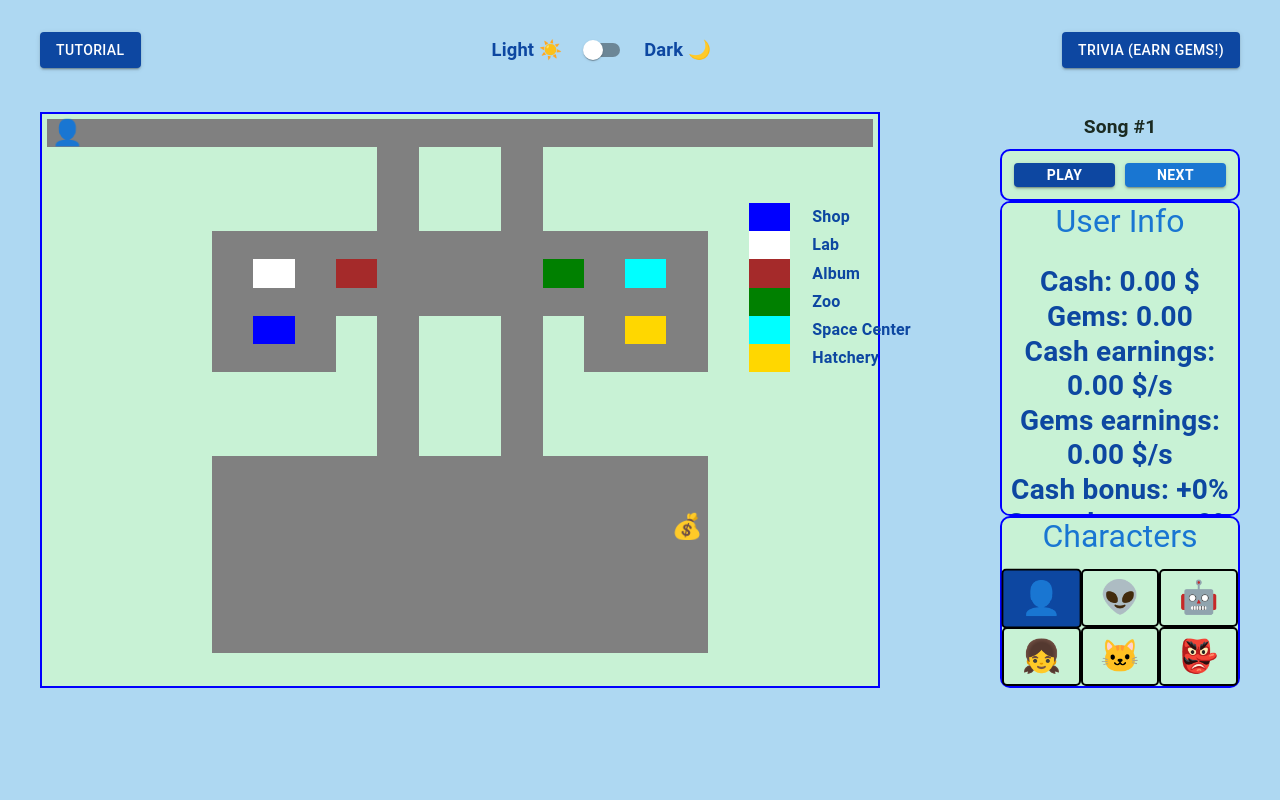
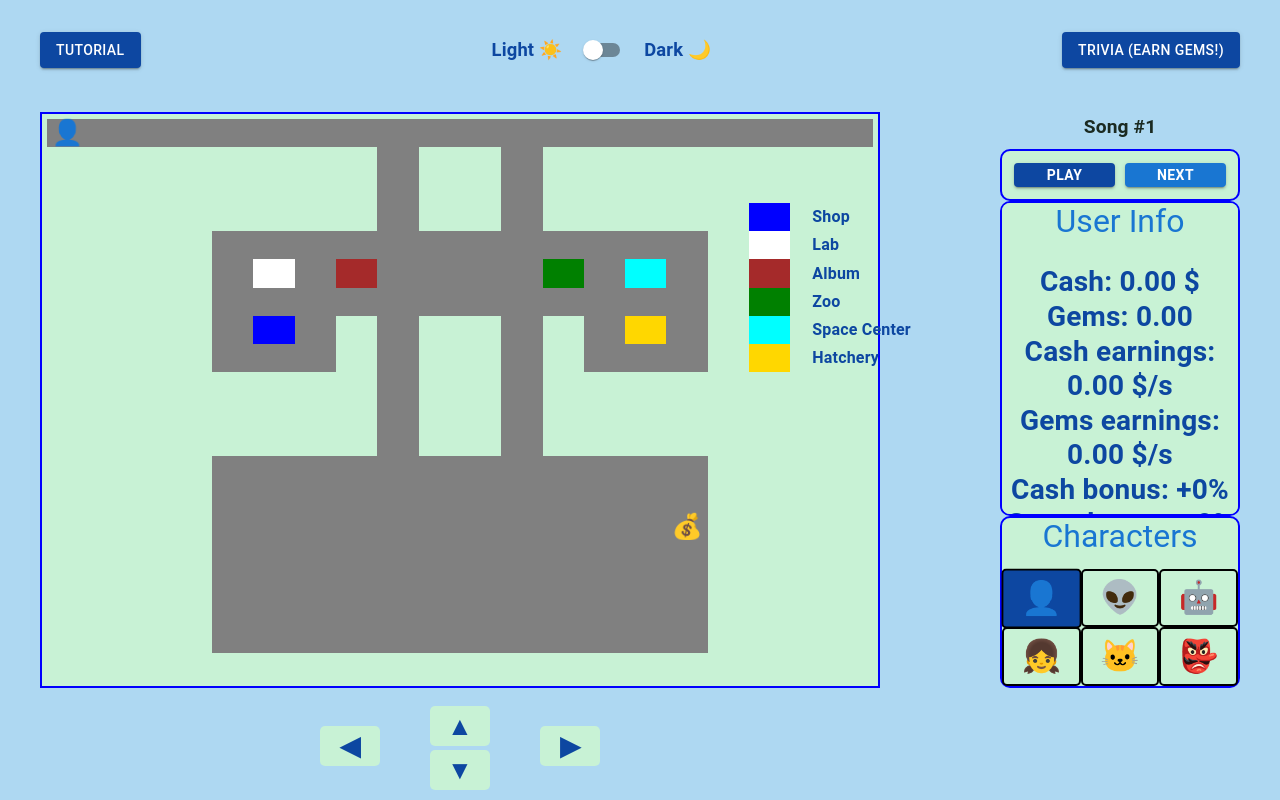
Before and after one commit to emanuelecardone/crypto-pets, a React (Create React App) app: page / in a window 1280 px wide. Both pictures are taken after a click on the button "SKIP". Built offline with nearby package versions, Linux system fonts and the light colour scheme.

Commit message:
Added gamepad and fixes

```diff
--- a/src/components/GameBox.tsx
+++ b/src/components/GameBox.tsx
@@ -2,9 +2,10 @@ import { Box } from "@mui/material";
 import "./gamebox.css";
 import { useApp } from "../context/AppContext";
 import BoxCell from "./BoxCell";
-import { useEffect } from "react";
+import { useEffect, useCallback } from "react";
 import { cells } from "../data/cells";
 import { useNavigate } from "react-router-dom";
+import GamePad from "./GamePad";
 
 const GameBox = () => {
   const navigate = useNavigate();
@@ -18,16 +19,14 @@ const GameBox = () => {
     setUserWallet,
     goldValue,
   } = useApp();
+
   const {
     buildings: { shop, hatchery, album, zoo, lab, spaceCenter },
     paths: { route },
-    gold: { possibleSpawns },
   } = cells;
 
-  useEffect(() => {
-    const handleKeyDown = (event: KeyboardEvent) => {
-      const key = event.key.toLowerCase();
-
+  const moveUser = useCallback(
+    (key: string) => {
       const currentColumn = userPosition % 20;
       const currentRow = Math.floor(userPosition / 20);
 
@@ -51,13 +50,13 @@ const GameBox = () => {
       }
 
       if (nextPosition !== null) {
-        const isRoute = cells.paths.route.includes(nextPosition);
-        const isShop = nextPosition === cells.buildings.shop;
-        const isHatchery = nextPosition === cells.buildings.hatchery;
-        const isAlbum = nextPosition === cells.buildings.album;
-        const isZoo = nextPosition === cells.buildings.zoo;
-        const isLab = nextPosition === cells.buildings.lab;
-        const isSpaceCenter = nextPosition === cells.buildings.spaceCenter;
+        const isRoute = route.includes(nextPosition);
+        const isShop = nextPosition === shop;
+        const isHatchery = nextPosition === hatchery;
+        const isAlbum = nextPosition === album;
+        const isZoo = nextPosition === zoo;
+        const isLab = nextPosition === lab;
+        const isSpaceCenter = nextPosition === spaceCenter;
 
         if (
           isRoute ||
@@ -70,56 +69,56 @@ const GameBox = () => {
         ) {
           setUserPosition(nextPosition);
 
-          // Router
-          if (nextPosition == shop) {
-            navigate("/shop");
-          }
-          if (nextPosition == hatchery) {
-            navigate("/hatchery");
-          }
-          if (nextPosition == album) {
-            navigate("/album");
-          }
-          if (nextPosition == zoo) {
-            navigate("/zoo");
-          }
-          if (nextPosition == lab) {
-            navigate("/lab");
-          }
-          if (nextPosition == spaceCenter) {
-            navigate("/space-center");
-          }
+          if (nextPosition === shop) navigate("/shop");
+          if (nextPosition === hatchery) navigate("/hatchery");
+          if (nextPosition === album) navigate("/album");
+          if (nextPosition === zoo) navigate("/zoo");
+          if (nextPosition === lab) navigate("/lab");
+          if (nextPosition === spaceCenter) navigate("/space-center");
         }
+      }
+    },
+    [
+      userPosition,
+      setUserPosition,
+      navigate,
+      shop,
+      hatchery,
+      album,
+      zoo,
+      lab,
+      spaceCenter,
+      route,
+    ],
+  );
+
+  useEffect(() => {
+    const handleKeyDown = (event: KeyboardEvent) => {
+      const key = event.key.toLowerCase();
+      if (["w", "a", "s", "d"].includes(key)) {
+        moveUser(key);
       }
     };
 
     window.addEventListener("keydown", handleKeyDown);
     return () => window.removeEventListener("keydown", handleKeyDown);
-  }, [userPosition, setUserPosition]);
+  }, [moveUser]);
 
   useEffect(() => {
     if (currentGoldSpawns.includes(userPosition)) {
       console.log(`Raccolto oro nella cella attuale: ${userPosition}`);
-
       setCurrentGoldSpawns((prevSpawns) =>
         prevSpawns.filter((spawnIndex) => spawnIndex !== userPosition),
       );
-
       setUserWallet((prevWallet) => prevWallet + goldValue);
     }
-  }, [userPosition, goldValue]);
-
-  useEffect(() => {
-    if (currentGoldSpawns.includes(userPosition)) {
-      console.log(`Hai raccolto un pezzo d'oro nella cella: ${userPosition}!`);
-
-      const updatedSpawns = currentGoldSpawns.filter(
-        (spawnIndex) => spawnIndex !== userPosition,
-      );
-
-      setCurrentGoldSpawns(updatedSpawns);
-    }
-  }, [userPosition, currentGoldSpawns]);
+  }, [
+    userPosition,
+    goldValue,
+    currentGoldSpawns,
+    setCurrentGoldSpawns,
+    setUserWallet,
+  ]);
 
   return (
     <Box
@@ -127,13 +126,16 @@ const GameBox = () => {
       sx={{
         backgroundColor: "background.paper",
         width: { xs: "100%", md: "70%" },
-        height: { xs: "50%", md: "80%" },
+        height: { xs: "40%", md: "80%" },
         mt: { xs: "100px", md: 0 },
+        position: "relative",
       }}
     >
       {Array.from({ length: totalCells }).map((_, index) => (
         <BoxCell key={"cell-" + index} cellIndex={index} />
       ))}
+
+      <GamePad onMove={moveUser} />
     </Box>
   );
 };
--- /dev/null
+++ b/src/components/GamePad.tsx
@@ -0,0 +1,123 @@
+import { Box, Typography } from "@mui/material";
+
+type GamePadProps = {
+  onMove: (key: string) => void;
+};
+
+const GamePad = ({ onMove }: GamePadProps) => {
+  const arrowStyle = {
+    fontSize: { xs: "6vw", md: "26px" },
+    fontWeight: "bold",
+    cursor: "pointer",
+    userSelect: "none",
+    display: "flex",
+    justifyContent: "center",
+    alignItems: "center",
+    padding: "2px 10px",
+    height: "50%",
+    boxSizing: "border-box",
+    transition: "transform 0.1s ease",
+    "&:active": {
+      transform: "scale(0.85)",
+    },
+  };
+
+  return (
+    <Box
+      sx={{
+        position: "absolute",
+        bottom: "-100px",
+        left: 0,
+        width: "100%",
+        height: "80px",
+        display: "flex",
+        justifyContent: "center",
+        alignItems: "center",
+        gap: { xs: "35px", md: "50px" },
+      }}
+    >
+      {/* ◀ FRECCIA SINISTRA */}
+      <Box
+        onClick={() => onMove("a")}
+        sx={{
+          height: "100%",
+          width: { xs: "15vw", md: "60px" },
+          display: "flex",
+          alignItems: "center",
+        }}
+      >
+        <Typography
+          sx={{
+            ...arrowStyle,
+            backgroundColor: "background.paper",
+            borderRadius: "5px",
+            width: "100%",
+          }}
+        >
+          {"\u25C0"}
+        </Typography>
+      </Box>
+
+      {/* ▲ ▼ BLOCCO CENTRALE VERTICALE */}
+      <Box
+        sx={{
+          display: "flex",
+          flexDirection: "column",
+          gap: "4px",
+          alignItems: "center",
+          height: "100%",
+          width: { xs: "15vw", md: "60px" },
+        }}
+      >
+        {/* SU */}
+        <Typography
+          onClick={() => onMove("w")}
+          sx={{
+            ...arrowStyle,
+            backgroundColor: "background.paper",
+            borderRadius: "5px",
+            width: "100%",
+          }}
+        >
+          {"\u25B2"}
+        </Typography>
+        {/* GIÙ */}
+        <Typography
+          onClick={() => onMove("s")}
+          sx={{
+            ...arrowStyle,
+            backgroundColor: "background.paper",
+            borderRadius: "5px",
+            width: "100%",
+          }}
+        >
+          {"\u25BC"}
+        </Typography>
+      </Box>
+
+      {/* ▶ FRECCIA DESTRA */}
+      <Box
+        onClick={() => onMove("d")}
+        sx={{
+          height: "100%",
+          width: { xs: "15vw", md: "60px" },
+          display: "flex",
+          alignItems: "center",
+        }}
+      >
+        <Typography
+          sx={{
+            ...arrowStyle,
+            backgroundColor: "background.paper",
+            borderRadius: "5px",
+            width: "100%",
+          }}
+        >
+          {"\u25B6"}
+        </Typography>
+      </Box>
+    </Box>
+  );
+};
+
+export default GamePad;
--- a/src/components/SpaceBoxCell.tsx
+++ b/src/components/SpaceBoxCell.tsx
@@ -138,6 +138,7 @@ const SpaceBoxCell = ({
               p: 1,
               zIndex: 50000,
               borderRadius: "5px",
+              overflowY: "hidden",
             }}
           >
             <Typography variant="body1" sx={{ textAlign: "center" }}>
@@ -159,6 +160,7 @@ const SpaceBoxCell = ({
               p: 1,
               zIndex: 50000,
               borderRadius: "5px",
+              overflowY: "hidden",
             }}
           >
             <Typography variant="body1" sx={{ textAlign: "center" }}>
--- a/src/pages/Home.tsx
+++ b/src/pages/Home.tsx
@@ -19,10 +19,7 @@ const Home = () => {
         backgroundColor: "background.secondary",
         color: "primary.main",
         flexDirection: { xs: "column", md: "row" },
-        justifyContent: {
-          xs: "center",
-          md: "space-between",
-        },
+        justifyContent: "space-between",
         position: "relative",
       }}
     >
--- a/src/pages/Space.tsx
+++ b/src/pages/Space.tsx
@@ -19,10 +19,7 @@ const Space = () => {
         backgroundColor: "background.secondary",
         color: "primary.main",
         flexDirection: { xs: "column", md: "row" },
-        justifyContent: {
-          xs: "center",
-          md: "space-between",
-        },
+        justifyContent: "space-between",
         position: "relative",
       }}
     >
```
Also changed, not shown: src/components/SpaceGameBox.tsx (+38 -22 lines).
